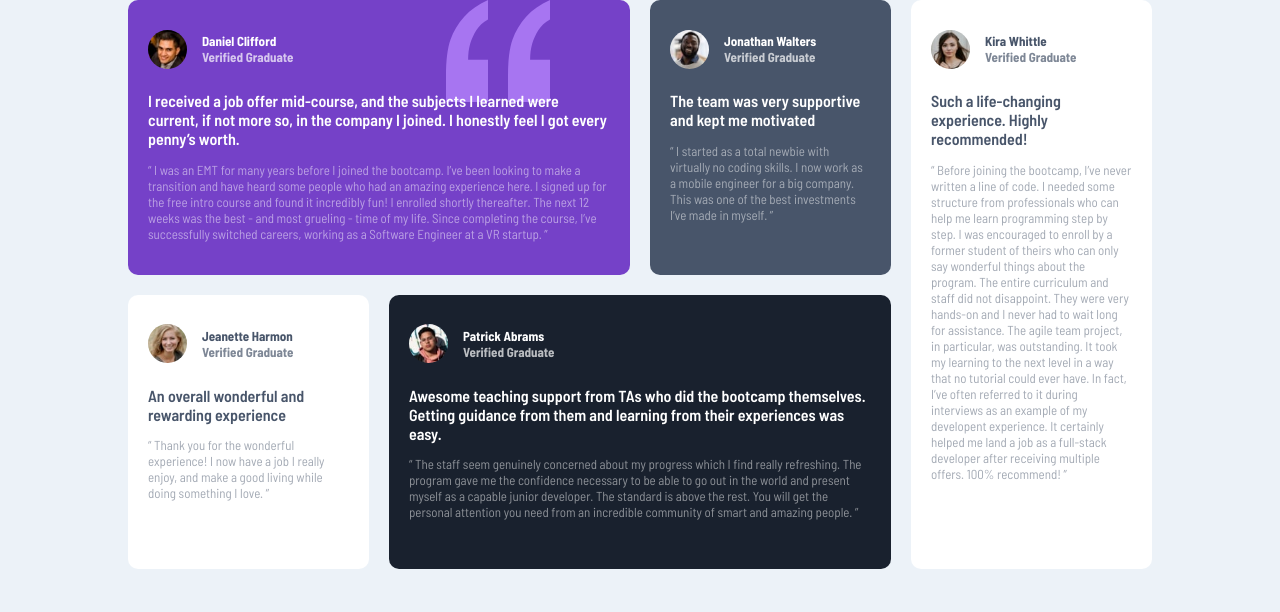
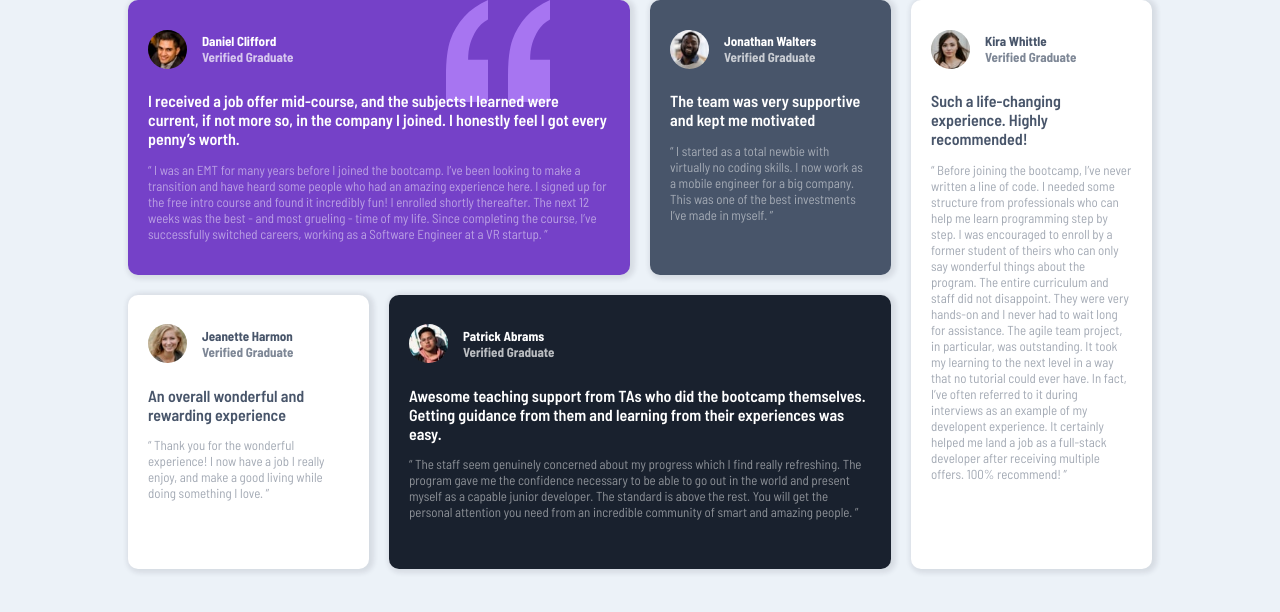
Before and after one commit to HumayNajaf/testimonials-page-main, a plain HTML site: page index.html in a window 1280 px wide. Drawn offline with Linux system fonts and the light colour scheme.

Commit message:
box-shadow add

```diff
--- a/css/style.css
+++ b/css/style.css
@@ -18,6 +18,7 @@ section {
 .person {
   padding: 20px;
   border-radius: 10px;
+  box-shadow: 2px 1px 5px 3px hsl(219, 29%, 14%, 0.1);
 }
 .person p {
   opacity: 50%;
```
